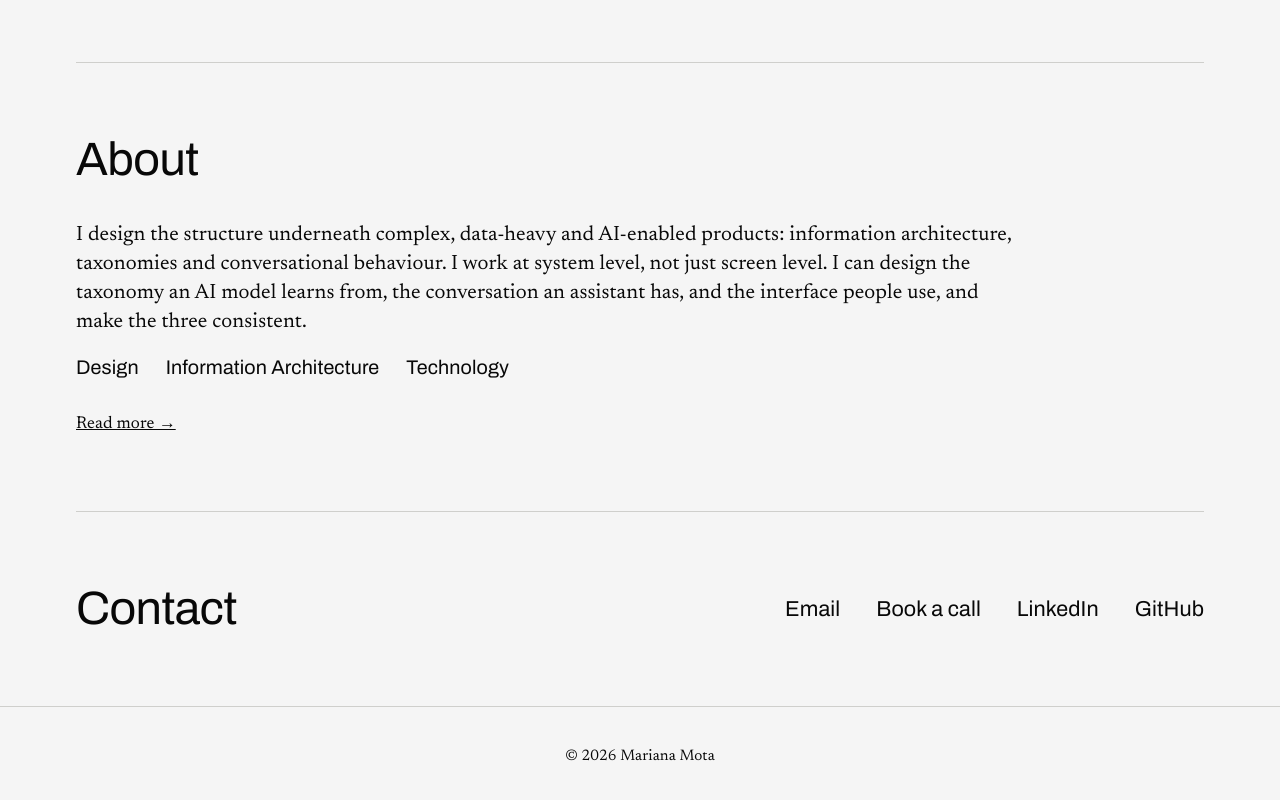
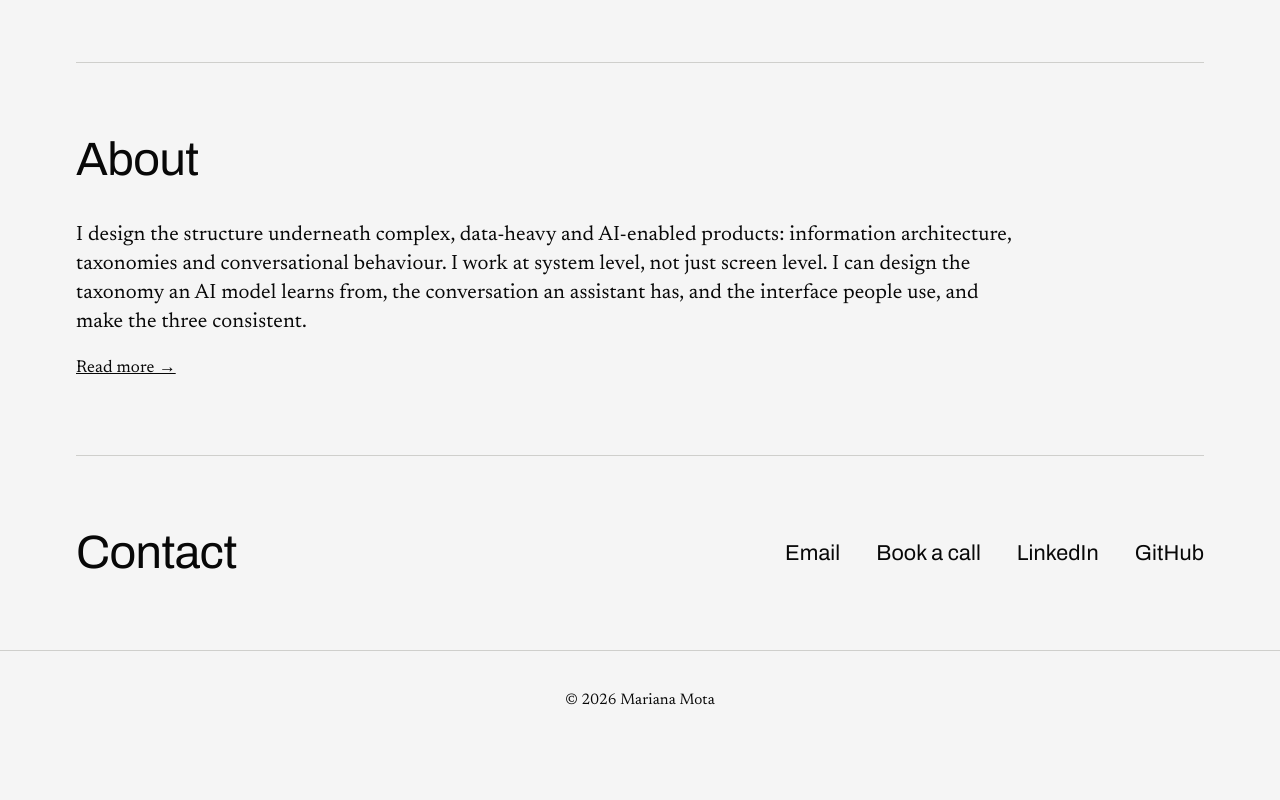
Before and after one commit to marianasmota/portfolio, a React (Vite) app: page / in a window 1280 px wide. Shown: the part 1603-2403 px from the top of the page. After the commit the page ends 2373 px from the top, so only its background shows below. Built offline with nearby package versions, Linux system fonts and the light colour scheme.

Commit message:
Remove the focus-areas keyword list from the home About teaser

```diff
--- a/src/components/AboutTeaser.jsx
+++ b/src/components/AboutTeaser.jsx
@@ -6,11 +6,6 @@ function AboutTeaser() {
     <section id="about" className="section about-teaser">
       <h2 className="section__title">About</h2>
       <p className="about-teaser__text">{profile.aboutTeaser}</p>
-      <ul className="focus-list">
-        {profile.focusAreas.map((area) => (
-          <li key={area}>{area}</li>
-        ))}
-      </ul>
       <Link className="about-teaser__link" to="/about">
         Read more →
       </Link>
```
